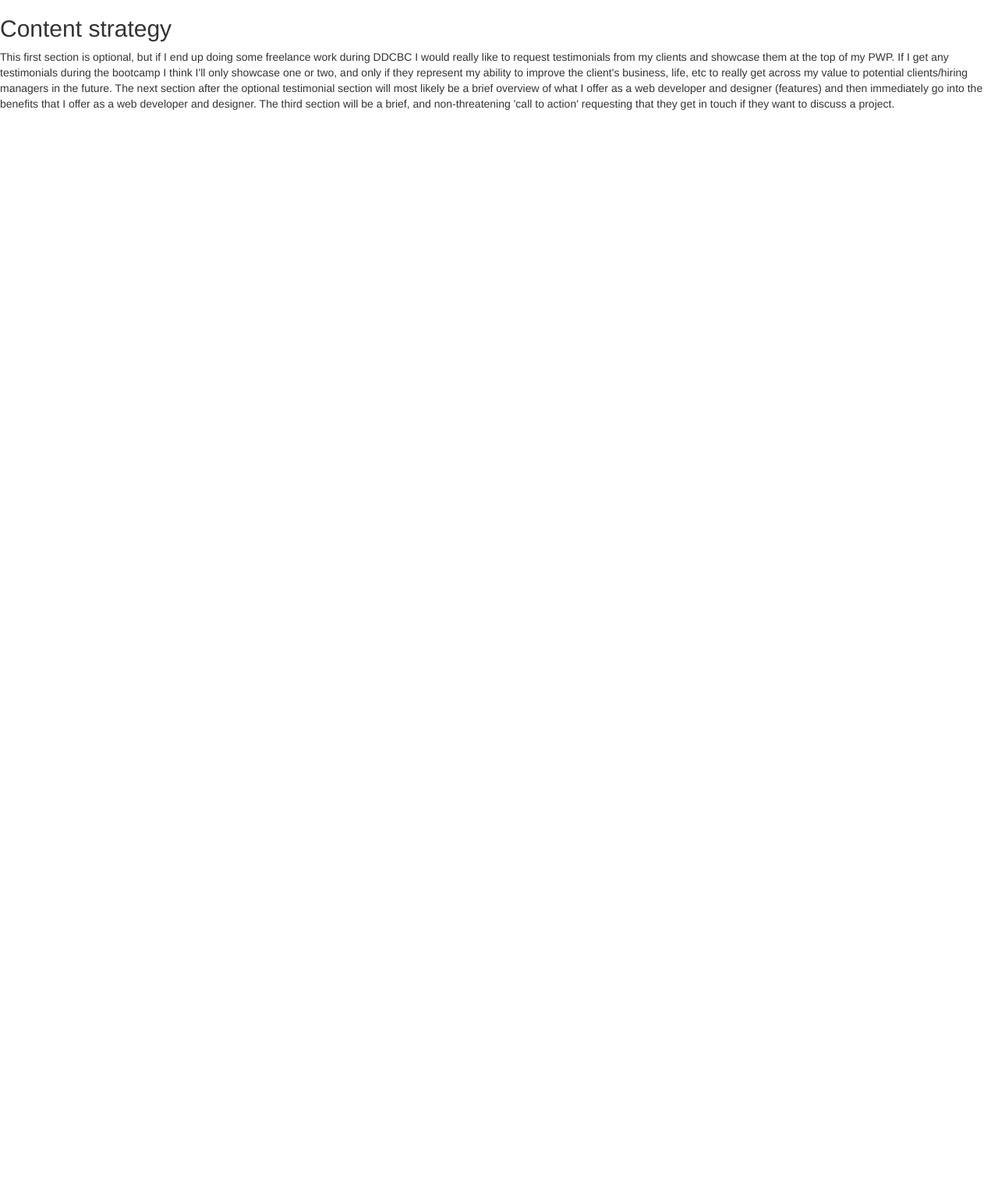
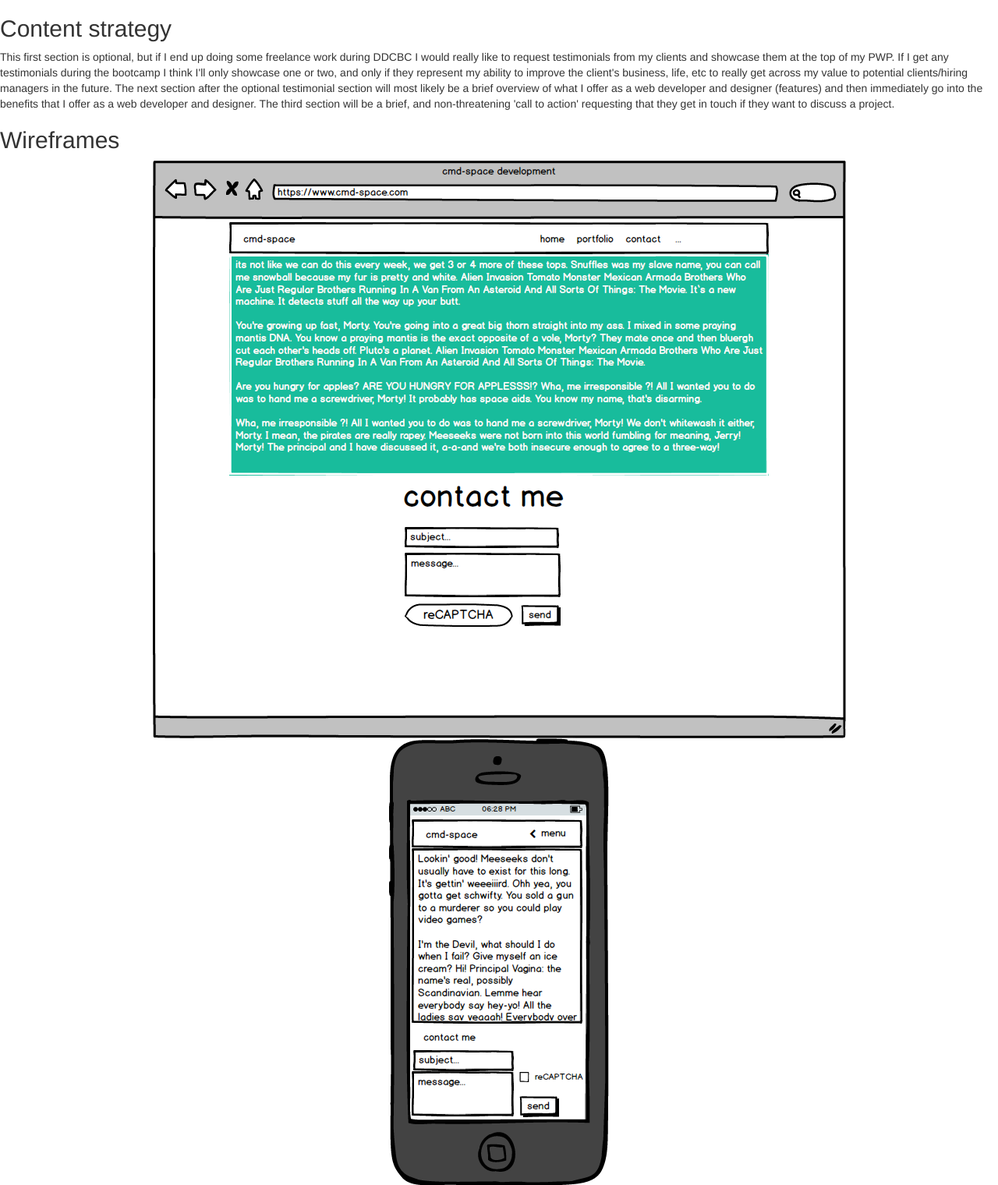
Before and after one commit to cmd-space/cmd-space-com, a PHP site: page /milestone-2.php in a window 1280 px wide. Shown: the part 196-1716 px from the top of the page at 78% size. Before the commit the page ends 337 px from the top, so only its background shows below. Run offline with PHP 8.4, Linux system fonts and the light colour scheme.

Commit message:
added classes to the two wireframe images to center them

```diff
--- a/public_html/documentation/milestone-2.php
+++ b/public_html/documentation/milestone-2.php
@@ -42,6 +42,9 @@
 					<main>
 						<h2>Content strategy</h2>
 						<p>This first section is optional, but if I end up doing some freelance work during DDCBC I would really like to request testimonials from my clients and showcase them at the top of my PWP. If I get any testimonials during the bootcamp I think I'll only showcase one or two, and only if they represent my ability to improve the client's business, life, etc to really get across my value to potential clients/hiring managers in the future. The next section after the optional testimonial section will most likely be a brief overview of what I offer as a web developer and designer (features) and then immediately go into the benefits that I offer as a web developer and designer. The third section will be a brief, and non-threatening 'call to action' requesting that they get in touch if they want to discuss a project.</p>
+						<h2>Wireframes</h2>
+						<img src="images/pwp.png" alt="desktop wireframe" class="img-responsive center-block">
+						<img src="images/pwp%20mobile.png" alt="mobile wireframe" class="img-responsive center-block">
 					</main>
 				</div>
 			</div>
```
